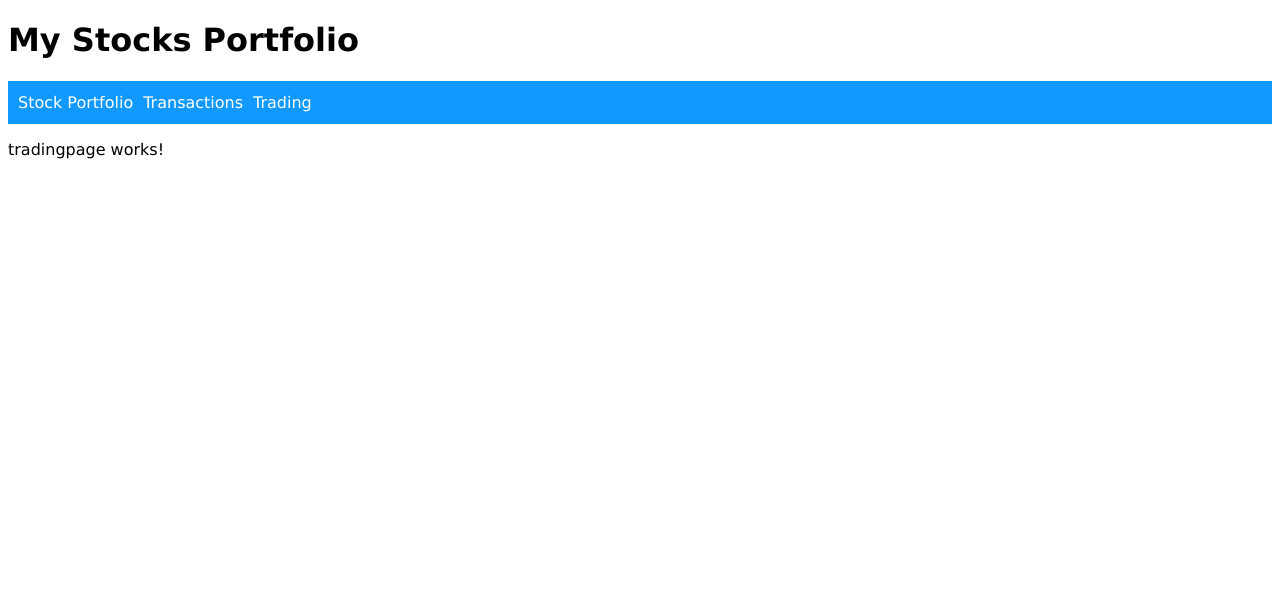
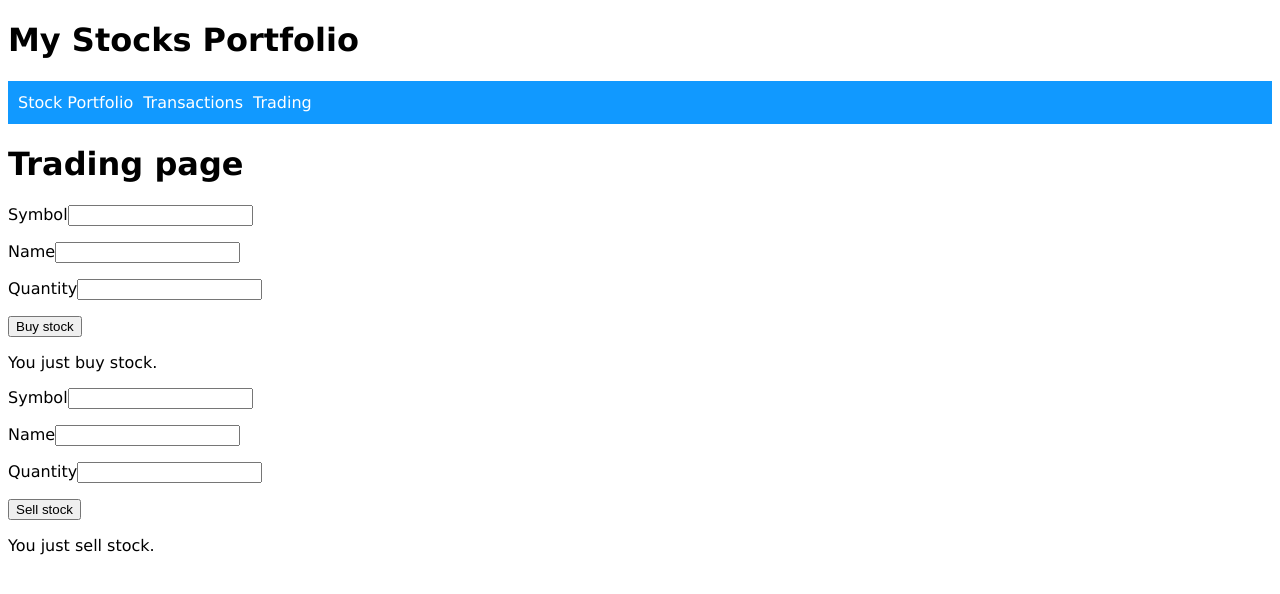
Before and after one commit to lim147/stock-protfolio, an Angular app in the folder stockUI/: page /trading in a window 1280 px wide. Shown: the top 594 px of the page. Built offline with nearby package versions, Linux system fonts and the light colour scheme.

Commit message:
move buy/sell stock to trading page

```diff
--- a/stockUI/src/app/mainpage/mainpage.component.html
+++ b/stockUI/src/app/mainpage/mainpage.component.html
@@ -24,45 +24,6 @@
     </p>
 </form>
 
-<!-- By a stock: -->
-<form #f="ngForm" (ngSubmit)="  buyStock(f)">
-    <p>
-        <label>Symbol</label>
-        <input type="text" [(ngModel)]="stockToBuySymbol" name="stockToBuySymbol" required>
-    </p>
-    <p>
-        <label>Name</label>
-        <input type="text" [(ngModel)]="stockToBuyName" name="stockToBuyName" required>
-    </p>
-    <p>
-        <label>Quantity</label>
-        <input type="number" [(ngModel)]="stockToBuyQty" name="stockToBuyQty" required>
-    </p>
-    <p>
-        <button type="submit">Buy stock</button>
-    </p>
-</form>
-
-<!-- By a stock: -->
-<form #f="ngForm" (ngSubmit)="  sellStock(f)">
-    <p>
-        <label>Symbol</label>
-        <input type="text" [(ngModel)]="stockToSellSymbol" name="stockToSellSymbol" required>
-    </p>
-    <p>
-        <label>Name</label>
-        <input type="text" [(ngModel)]="stockToSellName" name="stockToSellName" required>
-    </p>
-    <p>
-        <label>Quantity</label>
-        <input type="number" [(ngModel)]="stockToSellQty" name="stockToSellQty" required>
-    </p>
-    <p>
-        <button type="submit">Sell stock</button>
-    </p>
-</form>
-
-
 
 <p>Stock Table:</p>
 <div *ngFor="let stock of stocks">
--- a/stockUI/src/app/mainpage/mainpage.component.ts
+++ b/stockUI/src/app/mainpage/mainpage.component.ts
@@ -13,14 +13,6 @@ export class MainpageComponent {
   stocks! : Array<Stock>;
   searchSymbol! : string;
   searchName! : string;
-
-  stockToBuyName! : string;
-  stockToBuyQty! : number;
-  stockToBuySymbol! : string;
-
-  stockToSellName! : string;
-  stockToSellQty! : number;
-  stockToSellSymbol! : string;
 
   constructor(private stockService : StockService) { }
 
@@ -51,19 +43,4 @@ export class MainpageComponent {
     });
   }
 
-  buyStock(form: NgForm){
-    this.stockService.buyStock(this.stockToBuySymbol, this.stockToBuyName, this.stockToBuyQty).subscribe({
-      next: (data:any) => this.stocks.push(data),
-      error: (_:any)  => console.log("Error")
-    });
-  }
-
-  sellStock(form: NgForm){
-    this.stockService.sellStock(this.stockToSellSymbol, this.stockToSellName, this.stockToSellQty).subscribe({
-      next: (data:any) => this.stocks.push(data),
-      error: (_:any)  => console.log("Error")
-    });
-  }
-
-
 }
--- a/stockUI/src/app/tradingpage/tradingpage.component.html
+++ b/stockUI/src/app/tradingpage/tradingpage.component.html
@@ -1 +1,47 @@
-<p>tradingpage works!</p>
+<h1>Trading page</h1>
+
+<script>
+    function displayBuyMsg() {
+      document.getElementById("buyMsg").style.color = "red";
+    }
+</script>
+
+<!-- Buy a stock: -->
+<form #f="ngForm" (ngSubmit)="  buyStock(f)">
+    <p>
+        <label>Symbol</label>
+        <input type="text" [(ngModel)]="stockToBuySymbol" name="stockToBuySymbol" required>
+    </p>
+    <p>
+        <label>Name</label>
+        <input type="text" [(ngModel)]="stockToBuyName" name="stockToBuyName" required>
+    </p>
+    <p>
+        <label>Quantity</label>
+        <input type="number" [(ngModel)]="stockToBuyQty" name="stockToBuyQty" required>
+    </p>
+    <p>
+        <button type="submit" onclick="displayBuyMsg()">Buy stock</button>
+    </p>
+    <p id="buyMsg">You just buy stock.</p>
+</form>
+
+<!-- Sell a stock: -->
+<form #f="ngForm" (ngSubmit)="  sellStock(f)">
+    <p>
+        <label>Symbol</label>
+        <input type="text" [(ngModel)]="stockToSellSymbol" name="stockToSellSymbol" required>
+    </p>
+    <p>
+        <label>Name</label>
+        <input type="text" [(ngModel)]="stockToSellName" name="stockToSellName" required>
+    </p>
+    <p>
+        <label>Quantity</label>
+        <input type="number" [(ngModel)]="stockToSellQty" name="stockToSellQty" required>
+    </p>
+    <p>
+        <button type="submit">Sell stock</button>
+    </p>
+    <p id="sellMsg">You just sell stock.</p>
+</form>
--- a/stockUI/src/app/tradingpage/tradingpage.component.ts
+++ b/stockUI/src/app/tradingpage/tradingpage.component.ts
@@ -1,15 +1,42 @@
-import { Component, OnInit } from '@angular/core';
+import { Component} from '@angular/core';
+import { Stock } from '../stock';
+import { StockService } from '../stock.service';
+import { NgForm } from '@angular/forms';
 
 @Component({
   selector: 'app-tradingpage',
   templateUrl: './tradingpage.component.html',
   styleUrls: ['./tradingpage.component.css']
 })
-export class TradingpageComponent implements OnInit {
+export class TradingpageComponent {
+  stocks! : Array<Stock>;
 
-  constructor() { }
+  stockToBuyName! : string;
+  stockToBuyQty! : number;
+  stockToBuySymbol! : string;
+
+  stockToSellName! : string;
+  stockToSellQty! : number;
+  stockToSellSymbol! : string;
+
+  constructor(private stockService : StockService) { }
 
   ngOnInit(): void {
   }
 
+  buyStock(form: NgForm){
+    this.stockService.buyStock(this.stockToBuySymbol, this.stockToBuyName, this.stockToBuyQty).subscribe({
+      next: (data:any) => this.stocks.push(data),
+      error: (_:any)  => console.log("Error")
+    });
+  }
+
+  sellStock(form: NgForm){
+    this.stockService.sellStock(this.stockToSellSymbol, this.stockToSellName, this.stockToSellQty).subscribe({
+      next: (data:any) => this.stocks.push(data),
+      error: (_:any)  => console.log("Error")
+    });
+  }
+
+
 }
```
